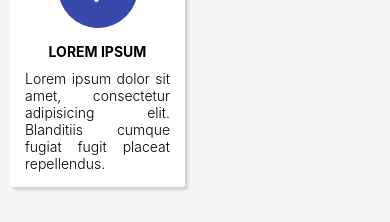
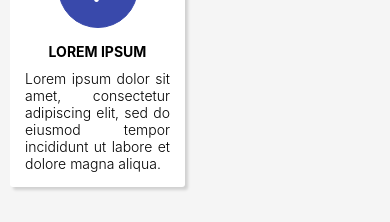
Before and after one commit to talut/react-native-simple-card-view, a React Native app: screen / in a window 390 px wide. Shown: the part 122-344 px from the top of the page. Built offline with nearby package versions, Linux system fonts and the light colour scheme.

Commit message:
readme, title props, content props

```diff
--- a/DYSCardView.js
+++ b/DYSCardView.js
@@ -75,10 +75,9 @@
               color={ this.props.iconColor }
             />
           </View>
-          <Text style={ title }>LOREM IPSUM</Text>
+          <Text style={ title }>{ this.props.title }</Text>
           <Text style={ plainText }>
-            Lorem ipsum dolor sit amet, consectetur adipisicing elit. Blanditiis cumque fugiat
-            fugit placeat repellendus.
+            { this.props.content }
           </Text>
         </View>
       </View>
@@ -99,7 +98,11 @@
   icon         : 'ios-bonfire-outline',
   iconBgColor  : '#3949AB',
   iconColor    : '#ffffff',
-  iconSize     : 40
+  iconSize     : 40,
+  // TITLE
+  title        : 'LOREM IPSUM',
+  // CONTENT
+  content      : 'Lorem ipsum dolor sit amet, consectetur adipiscing elit, sed do eiusmod tempor incididunt ut labore et dolore magna aliqua. ',
 };
 
 CardViewWithIcon.propTypes = {
@@ -115,7 +118,13 @@
   icon         : PropTypes.string,
   iconBgColor  : PropTypes.string,
   iconColor    : PropTypes.string,
-  iconSize     : PropTypes.number
+  iconSize     : PropTypes.number,
+  // TITLE
+  title        : PropTypes.string,
+  // CONTENT
+  content      : PropTypes.string,
+
+
 };
 
 export {
```
Also changed, not shown: 1 other file (tests, documents, lock files or other folders).
